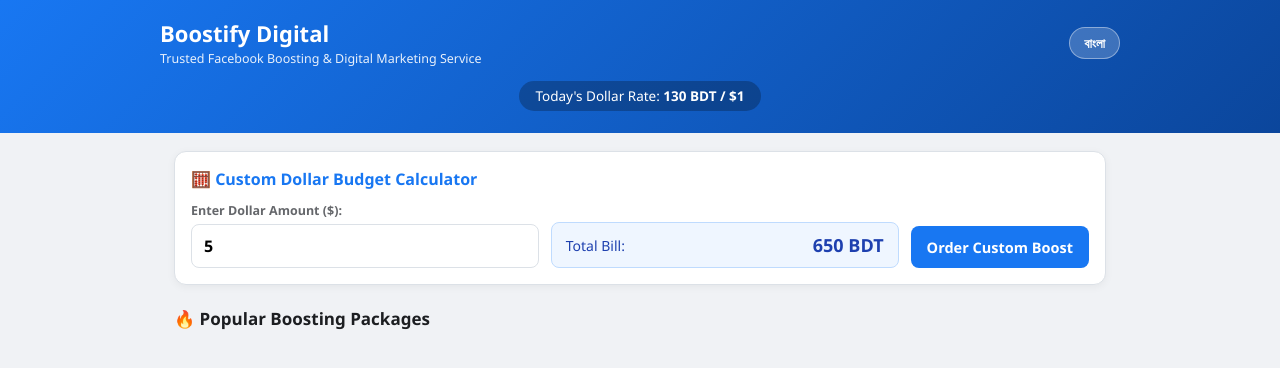
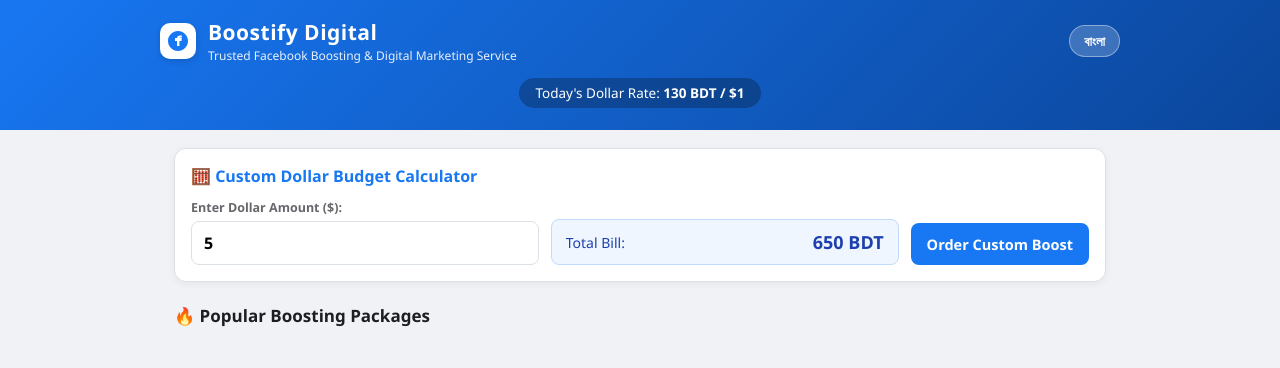
Before and after one commit to emonkhannk89-hue/Boostify-Digital-, a plain HTML site: page index.html in a window 1280 px wide. Both pictures are taken after a click on the button "English". Drawn offline with Linux system fonts and the light colour scheme; no server answers.

Commit message:
Add files via upload

```diff
--- a/index.html
+++ b/index.html
@@ -11,40 +11,46 @@
   <!-- Top Header -->
   <header class="header">
     <div class="header-top">
-      <div class="brand">
-        <h1>Boostify Digital</h1>
-        <p data-bn="বিশ্বস্ত ফেসবুক বুস্টিং ও ডিজিটাল মার্কেটিং সার্ভিস" data-en="Trusted Facebook Boosting & Digital Marketing Service">বিশ্বস্ত ফেসবুক বুস্টিং ও ডিজিটাল মার্কেটিং সার্ভিস</p>
+      <!-- Logo & Brand Name -->
+      <div class="brand-box">
+        <svg class="site-logo" viewBox="0 0 24 24" width="36" height="36" fill="currentColor">
+          <path d="M12 2C6.48 2 2 6.48 2 12s4.48 10 10 10 10-4.48 10-10S17.52 2 12 2zm-1 14.93v-4.93H9v-3h2V9.5c0-1.99 1.19-3.1 3-3.1.87 0 1.62.06 1.84.09v2.13h-1.26c-.97 0-1.16.46-1.16 1.14V9h2.38l-.31 3h-2.07v4.93h-2.38z"/>
+        </svg>
+        <div>
+          <h1>Boostify Digital</h1>
+          <p id="siteTagline">বিশ্বস্ত ফেসবুক বুস্টিং ও ডিজিটাল মার্কেটিং সার্ভিস</p>
+        </div>
       </div>
       <button id="langToggle" class="lang-btn" onclick="toggleLanguage()">English</button>
     </div>
     <div class="rate-pill">
-      <span data-bn="আজকের ডলার রেট:" data-en="Today's Dollar Rate:">আজকের ডলার রেট:</span>
-      <strong><span id="liveRate">130</span> <span data-bn="টাকা / $1" data-en="BDT / $1">টাকা / $1</span></strong>
+      <span id="rateLabel">আজকের ডলার রেট:</span>
+      <strong><span id="liveRate">130</span> <span id="rateUnit">টাকা / $1</span></strong>
     </div>
   </header>
 
   <main class="container">
     <!-- Custom Dollar Calculator -->
     <section class="calc-card">
-      <h2 data-bn="🧮 কাস্টম ডলার বাজেট ক্যালকুলেটর" data-en="🧮 Custom Dollar Budget Calculator">🧮 কাস্টম ডলার বাজেট ক্যালকুলেটর</h2>
+      <h2 id="calcTitle">🧮 কাস্টম ডলার বাজেট ক্যালকুলেটর</h2>
       <div class="calc-grid">
         <div class="input-wrap">
-          <label data-bn="কত ডলার বুস্ট করবেন ($):" data-en="Enter Dollar Amount ($):">কত ডলার বুস্ট করবেন ($):</label>
+          <label id="calcLabel">কত ডলার বুস্ট করবেন ($):</label>
           <input type="number" id="customDollar" value="5" min="1" oninput="updateCustomCalc()" />
         </div>
         <div class="total-box">
-          <span data-bn="সর্বমোট বিল:" data-en="Total Bill:">সর্বমোট বিল:</span>
-          <strong><span id="customTotalTaka">650</span> <span data-bn="টাকা" data-en="BDT">টাকা</span></strong>
+          <span id="totalLabel">সর্বমোট বিল:</span>
+          <strong><span id="customTotalTaka">650</span> <span id="currencyLabel">টাকা</span></strong>
         </div>
-        <button class="btn-primary" onclick="orderCustomDollar()" data-bn="কাস্টম অর্ডার করুন" data-en="Order Custom Boost">কাস্টম অর্ডার করুন</button>
+        <button id="customOrderBtn" class="btn-primary" onclick="orderCustomDollar()">কাস্টম অর্ডার করুন</button>
       </div>
     </section>
 
     <!-- Packages Section -->
     <section>
-      <h2 class="section-title" data-bn="🔥 জনপ্রিয় বুস্টিং প্যাকেজসমূহ" data-en="🔥 Popular Boosting Packages">🔥 জনপ্রিয় বুস্টিং প্যাকেজসমূহ</h2>
+      <h2 id="pkgSectionTitle" class="section-title">🔥 জনপ্রিয় বুস্টিং প্যাকেজসমূহ</h2>
       <div id="packagesGrid" class="packages-grid">
-        <p class="loading-text" data-bn="প্যাকেজ লোড হচ্ছে..." data-en="Loading packages...">প্যাকেজ লোড হচ্ছে...</p>
+        <p class="loading-text" id="loadingText">প্যাকেজ লোড হচ্ছে...</p>
       </div>
     </section>
   </main>
@@ -56,36 +62,36 @@
       <p id="modalPkgPrice" class="modal-price"></p>
 
       <div class="payment-info-box">
-        <p data-bn="নিচের নম্বরে Send Money / Cash In করুন:" data-en="Send Money to the number below:">নিচের নম্বরে Send Money / Cash In করুন:</p>
+        <p id="payInstruction">নিচের নম্বরে Send Money / Cash In করুন:</p>
         <div class="pay-number-row">
           <strong id="displayPayNumber">01815395746</strong>
-          <button type="button" class="copy-btn" onclick="copyPayNumber()" data-bn="কপি" data-en="Copy">কপি</button>
+          <button type="button" class="copy-btn" id="copyBtnText" onclick="copyPayNumber()">কপি</button>
         </div>
-        <small data-bn="(bKash / Nagad / Rocket Personal)" data-en="(bKash / Nagad / Rocket Personal)">(bKash / Nagad / Rocket Personal)</small>
+        <small>(bKash / Nagad / Rocket Personal)</small>
       </div>
 
       <form id="orderForm" onsubmit="submitOrder(event)">
         <div class="form-group">
-          <label data-bn="আপনার নাম *" data-en="Your Name *">আপনার নাম *</label>
+          <label id="labelName">আপনার নাম *</label>
           <input type="text" id="custName" required placeholder="Name" />
         </div>
         <div class="form-group">
-          <label data-bn="ফেসবুক পেজ বা পোস্টের লিংক *" data-en="Facebook Page or Post Link *">ফেসবুক পেজ বা পোস্টের লিংক *</label>
+          <label id="labelLink">ফেসবুক পেজ বা পোস্টের লিংক *</label>
           <input type="url" id="custLink" required placeholder="https://facebook.com/..." />
         </div>
         <div class="form-group">
-          <label data-bn="আপনার মোবাইল / WhatsApp নম্বর *" data-en="Your Mobile / WhatsApp Number *">আপনার মোবাইল / WhatsApp নম্বর *</label>
+          <label id="labelPhone">আপনার মোবাইল / WhatsApp নম্বর *</label>
           <input type="tel" id="custPhone" required placeholder="01XXXXXXXXX" />
         </div>
         <div class="form-group">
-          <label data-bn="পেমেন্টের সময় ও নিয়ম সিলেক্ট করুন *" data-en="Select Payment Time *">পেমেন্টের সময় ও নিয়ম সিলেক্ট করুন *</label>
+          <label id="labelPayTiming">পেমেন্টের সময় ও নিয়ম সিলেক্ট করুন *</label>
           <select id="paymentTiming" required>
             <option value="Paid Before Work (কাজ শুরুর আগে পেমেন্ট)">কাজ শুরুর আগেই পেমেন্ট সম্পন্ন করেছি (Paid Before)</option>
             <option value="Pay After Work (কাজ শেষে পেমেন্ট)">কাজ সম্পূর্ণ হওয়ার পরে পেমেন্ট করব (Pay After Work)</option>
           </select>
         </div>
         <div class="form-group">
-          <label data-bn="পেমেন্ট মেথড *" data-en="Payment Method *">পেমেন্ট মেথড *</label>
+          <label id="labelPayMethod">পেমেন্ট মেথড *</label>
           <select id="payMethod">
             <option value="bKash">bKash (বিকাশ)</option>
             <option value="Nagad">Nagad (নগদ)</option>
@@ -94,12 +100,12 @@
           </select>
         </div>
         <div class="form-group">
-          <label data-bn="যে নম্বর থেকে টাকা পাঠিয়েছেন বা TrxID *" data-en="Sender Number or TrxID *">যে নম্বর থেকে টাকা পাঠিয়েছেন বা TrxID *</label>
-          <input type="text" id="trxInfo" placeholder="017XXXXXXXX / TrxID (পরে দিলে 'Later' লিখুন)" />
+          <label id="labelTrx">যে নম্বর থেকে টাকা পাঠিয়েছেন বা TrxID *</label>
+          <input type="text" id="trxInfo" placeholder="017XXXXXXXX / TrxID" />
         </div>
 
-        <button type="submit" id="submitOrderBtn" class="btn-primary" data-bn="অর্ডার কনফার্ম করুন" data-en="Confirm Order">অর্ডার কনফার্ম করুন</button>
-        <button type="button" class="btn-secondary" onclick="closeOrderModal()" data-bn="বাতিল করুন" data-en="Cancel">বাতিল করুন</button>
+        <button type="submit" id="submitOrderBtn" class="btn-primary">অর্ডার কনফার্ম করুন</button>
+        <button type="button" class="btn-secondary" id="cancelBtnText" onclick="closeOrderModal()">বাতিল করুন</button>
       </form>
     </div>
   </div>
--- a/script.js
+++ b/script.js
@@ -6,35 +6,62 @@ let currentLang = "bn";
 let dollarRate = 130;
 let paymentNumber = "01815395746";
 let packagesList = [];
-let activeOrder = { title: "", price: 0, dollars: 0 };
+let activeOrder = { titleBn: "", titleEn: "", price: 0, dollars: 0 };
 
-const defaultPackages = {
-  pkg1: {
-    title_bn: "স্টার্টার বুস্ট ($৫)",
-    title_en: "Starter Boost ($5)",
-    desc_bn: "নতুন পেজ বা পোস্টের রিচ ও এঙ্গেজমেন্ট বাড়ানোর জন্য সেরা প্যাকেজ।",
-    desc_en: "Best package to increase reach and engagement for new pages or posts.",
-    dollars: 5,
-    discount: 50,
-    img: "https://images.unsplash.com/photo-1611162617474-5b21e879e113?w=600&q=80"
+const translations = {
+  bn: {
+    tagline: "বিশ্বস্ত ফেসবুক বুস্টিং ও ডিজিটাল মার্কেটিং সার্ভিস",
+    rateLabel: "আজকের ডলার রেট:",
+    rateUnit: "টাকা / $1",
+    calcTitle: "🧮 কাস্টম ডলার বাজেট ক্যালকুলেটর",
+    calcLabel: "কত ডলার বুস্ট করবেন ($):",
+    totalLabel: "সর্বমোট বিল:",
+    currency: "টাকা",
+    customOrderBtn: "কাস্টম অর্ডার করুন",
+    pkgSectionTitle: "🔥 জনপ্রিয় বুস্টিং প্যাকেজসমূহ",
+    loadingText: "প্যাকেজ লোড হচ্ছে...",
+    payInstruction: "নিচের নম্বরে Send Money / Cash In করুন:",
+    copyBtn: "কপি",
+    labelName: "আপনার নাম *",
+    labelLink: "ফেসবুক পেজ বা পোস্টের লিংক *",
+    labelPhone: "আপনার মোবাইল / WhatsApp নম্বর *",
+    labelPayTiming: "পেমেন্টের সময় ও নিয়ম সিলেক্ট করুন *",
+    labelPayMethod: "পেমেন্ট মেথড *",
+    labelTrx: "যে নম্বর থেকে টাকা পাঠিয়েছেন বা TrxID *",
+    confirmOrderBtn: "অর্ডার কনফার্ম করুন",
+    cancelBtn: "বাতিল করুন",
+    timing1: "কাজ শুরুর আগেই পেমেন্ট সম্পন্ন করেছি (Paid Before)",
+    timing2: "কাজ সম্পূর্ণ হওয়ার পরে পেমেন্ট করব (Pay After Work)",
+    toastCopy: "✅ নম্বর কপি হয়েছে: ",
+    toastSuccess: "🎉 অর্ডার সফলভাবে জমা হয়েছে!",
+    submitting: "সাবমিট হচ্ছে..."
   },
-  pkg2: {
-    title_bn: "বিজনেস গ্রোথ ($১০)",
-    title_en: "Business Growth ($10)",
-    desc_bn: "টার্গেটেড কাস্টমার এবং ইনবক্স মেসেজ বা সেল বৃদ্ধির জন্য প্রফেশনাল ক্যাম্পেইন।",
-    desc_en: "Professional campaign for targeted customers and higher inbox messages/sales.",
-    dollars: 10,
-    discount: 100,
-    img: "https://images.unsplash.com/photo-1460925895917-afdab827c52f?w=600&q=80"
-  },
-  pkg3: {
-    title_bn: "প্রো ভাইরাল প্যাক ($২০)",
-    title_en: "Pro Viral Pack ($20)",
-    desc_bn: "বড় বাজেটের অ্যাড রান এবং সর্বোচ্চ সেলস কনভার্সনের জন্য ফুল সাপোর্ট।",
-    desc_en: "Full support for large budget ad campaigns and maximum sales conversion.",
-    dollars: 20,
-    discount: 200,
-    img: "https://images.unsplash.com/photo-1551288049-bebda4e38f71?w=600&q=80"
+  en: {
+    tagline: "Trusted Facebook Boosting & Digital Marketing Service",
+    rateLabel: "Today's Dollar Rate:",
+    rateUnit: "BDT / $1",
+    calcTitle: "🧮 Custom Dollar Budget Calculator",
+    calcLabel: "Enter Dollar Amount ($):",
+    totalLabel: "Total Bill:",
+    currency: "BDT",
+    customOrderBtn: "Order Custom Boost",
+    pkgSectionTitle: "🔥 Popular Boosting Packages",
+    loadingText: "Loading packages...",
+    payInstruction: "Send Money to the number below:",
+    copyBtn: "Copy",
+    labelName: "Your Name *",
+    labelLink: "Facebook Page or Post Link *",
+    labelPhone: "Your Mobile / WhatsApp Number *",
+    labelPayTiming: "Select Payment Time *",
+    labelPayMethod: "Payment Method *",
+    labelTrx: "Sender Number or TrxID *",
+    confirmOrderBtn: "Confirm Order",
+    cancelBtn: "Cancel",
+    timing1: "Paid Before Work",
+    timing2: "Pay After Work",
+    toastCopy: "✅ Number copied: ",
+    toastSuccess: "🎉 Order submitted successfully!",
+    submitting: "Submitting..."
   }
 };
 
@@ -49,9 +76,31 @@ function toggleLanguage() {
   currentLang = currentLang === "bn" ? "en" : "bn";
   document.getElementById("langToggle").innerText = currentLang === "bn" ? "English" : "বাংলা";
 
-  document.querySelectorAll("[data-bn]").forEach(el => {
-    el.innerText = el.getAttribute(`data-${currentLang}`);
-  });
+  const t = translations[currentLang];
+  document.getElementById("siteTagline").innerText = t.tagline;
+  document.getElementById("rateLabel").innerText = t.rateLabel;
+  document.getElementById("rateUnit").innerText = t.rateUnit;
+  document.getElementById("calcTitle").innerText = t.calcTitle;
+  document.getElementById("calcLabel").innerText = t.calcLabel;
+  document.getElementById("totalLabel").innerText = t.totalLabel;
+  document.getElementById("currencyLabel").innerText = t.currency;
+  document.getElementById("customOrderBtn").innerText = t.customOrderBtn;
+  document.getElementById("pkgSectionTitle").innerText = t.pkgSectionTitle;
+  document.getElementById("loadingText").innerText = t.loadingText;
+  document.getElementById("payInstruction").innerText = t.payInstruction;
+  document.getElementById("copyBtnText").innerText = t.copyBtn;
+  document.getElementById("labelName").innerText = t.labelName;
+  document.getElementById("labelLink").innerText = t.labelLink;
+  document.getElementById("labelPhone").innerText = t.labelPhone;
+  document.getElementById("labelPayTiming").innerText = t.labelPayTiming;
+  document.getElementById("labelPayMethod").innerText = t.labelPayMethod;
+  document.getElementById("labelTrx").innerText = t.labelTrx;
+  document.getElementById("submitOrderBtn").innerText = t.confirmOrderBtn;
+  document.getElementById("cancelBtnText").innerText = t.cancelBtn;
+
+  const timingSelect = document.getElementById("paymentTiming");
+  timingSelect.options[0].text = t.timing1;
+  timingSelect.options[1].text = t.timing2;
 
   renderPackages();
 }
@@ -63,11 +112,6 @@ async function loadSiteData() {
     if (settings) {
       if (settings.dollarRate) dollarRate = Number(settings.dollarRate);
       if (settings.paymentNumber) paymentNumber = settings.paymentNumber;
-    } else {
-      await fetch(`${DB_URL}/settings.json`, {
-        method: "PUT",
-        body: JSON.stringify({ dollarRate: 130, paymentNumber: "01815395746" })
-      });
     }
 
     document.getElementById("liveRate").innerText = dollarRate;
@@ -78,12 +122,6 @@ async function loadSiteData() {
     const pkgs = await pkgRes.json();
     if (pkgs) {
       packagesList = Object.keys(pkgs).map(key => ({ id: key, ...pkgs[key] }));
-    } else {
-      await fetch(`${DB_URL}/packages.json`, {
-        method: "PUT",
-        body: JSON.stringify(defaultPackages)
-      });
-      packagesList = Object.keys(defaultPackages).map(key => ({ id: key, ...defaultPackages[key] }));
     }
 
     renderPackages();
@@ -108,7 +146,7 @@ function renderPackages() {
 
     const title = currentLang === "bn" ? pkg.title_bn : pkg.title_en;
     const desc = currentLang === "bn" ? pkg.desc_bn : pkg.desc_en;
-    const currency = currentLang === "bn" ? "টাকা" : "BDT";
+    const currency = translations[currentLang].currency;
     const btnText = currentLang === "bn" ? "অর্ডার করুন" : "Order Now";
     const badgeText = currentLang === "bn" ? `$${pkg.dollars} অ্যাড বাজেট` : `$${pkg.dollars} Ad Budget`;
     const discText = currentLang === "bn" ? `(${discount} টাকা ছাড়!)` : `(${discount} BDT OFF!)`;
@@ -125,7 +163,7 @@ function renderPackages() {
             <span class="new-price">${finalPrice} ${currency}</span>
             ${discount > 0 ? `<span class="discount-tag">${discText}</span>` : ""}
           </div>
-          <button class="btn-primary" onclick="openOrderModal('${title.replace(/'/g, "\\'")}', ${finalPrice}, ${pkg.dollars})">${btnText}</button>
+          <button class="btn-primary" onclick="openOrderModal('${pkg.title_bn.replace(/'/g, "\\'")}', '${pkg.title_en.replace(/'/g, "\\'")}', ${finalPrice}, ${pkg.dollars})">${btnText}</button>
         </div>
       </div>
     `;
@@ -139,14 +177,16 @@ function orderCustomDollar() {
     return;
   }
   const total = Math.round(d * dollarRate);
-  const title = currentLang === "bn" ? `কাস্টম বুস্ট ($${d})` : `Custom Boost ($${d})`;
-  openOrderModal(title, total, d);
+  const titleBn = `কাস্টম বুস্ট ($${d})`;
+  const titleEn = `Custom Boost ($${d})`;
+  openOrderModal(titleBn, titleEn, total, d);
 }
 
-function openOrderModal(title, price, dollars) {
-  activeOrder = { title, price, dollars };
+function openOrderModal(titleBn, titleEn, price, dollars) {
+  const title = currentLang === "bn" ? titleBn : titleEn;
+  activeOrder = { titleBn, titleEn, price, dollars };
   document.getElementById("modalPkgName").innerText = title;
-  const currency = currentLang === "bn" ? "টাকা" : "BDT";
+  const currency = translations[currentLang].currency;
   const label = currentLang === "bn" ? "সর্বমোট পেমেন্ট:" : "Total Payment:";
   document.getElementById("modalPkgPrice").innerText = `${label} ${price} ${currency}`;
   document.getElementById("orderModal").style.display = "flex";
@@ -158,17 +198,17 @@ function closeOrderModal() {
 
 function copyPayNumber() {
   navigator.clipboard.writeText(paymentNumber);
-  showToast(currentLang === "bn" ? "✅ নম্বর কপি হয়েছে: " + paymentNumber : "✅ Number copied: " + paymentNumber);
+  showToast(translations[currentLang].toastCopy + paymentNumber);
 }
 
 async function submitOrder(e) {
   e.preventDefault();
   const btn = document.getElementById("submitOrderBtn");
   btn.disabled = true;
-  btn.innerText = currentLang === "bn" ? "সাবমিট হচ্ছে..." : "Submitting...";
+  btn.innerText = translations[currentLang].submitting;
 
   const orderData = {
-    package: activeOrder.title,
+    package: currentLang === "bn" ? activeOrder.titleBn : activeOrder.titleEn,
     dollars: activeOrder.dollars,
     amountTaka: activeOrder.price,
     name: document.getElementById("custName").value.trim(),
@@ -187,9 +227,10 @@ async function submitOrder(e) {
       body: JSON.stringify(orderData)
     });
 
+    const currencyText = currentLang === "bn" ? "টাকা" : "BDT";
     const tgMessage = `🔔 *নতুন অর্ডার এসেছে! (Boostify Digital)*\n\n` +
       `📦 *প্যাকেজ:* ${orderData.package}\n` +
-      `💰 *মোট বিল:* ${orderData.amountTaka} টাকা\n` +
+      `💰 *মোট বিল:* ${orderData.amountTaka} ${currencyText}\n` +
       `👤 *কাস্টমার নাম:* ${orderData.name}\n` +
       `📱 *ফোন:* ${orderData.phone}\n` +
       `🔗 *ফেসবুক লিংক:* ${orderData.fbLink}\n` +
@@ -209,12 +250,12 @@ async function submitOrder(e) {
 
     closeOrderModal();
     document.getElementById("orderForm").reset();
-    showToast(currentLang === "bn" ? "🎉 অর্ডার সফলভাবে জমা হয়েছে!" : "🎉 Order submitted successfully!");
+    showToast(translations[currentLang].toastSuccess);
   } catch (err) {
     alert("Error submitting order. Please try again.");
   } finally {
     btn.disabled = false;
-    btn.innerText = currentLang === "bn" ? "অর্ডার কনফার্ম করুন" : "Confirm Order";
+    btn.innerText = translations[currentLang].confirmOrderBtn;
   }
 }
 
--- a/style.css
+++ b/style.css
@@ -40,15 +40,30 @@ body {
   gap: 10px;
 }
 
-.brand h1 {
-  font-size: 22px;
-  font-weight: 800;
+.brand-box {
+  display: flex;
+  align-items: center;
+  gap: 12px;
 }
 
-.brand p {
-  font-size: 12.5px;
+.site-logo {
+  background: #ffffff;
+  color: var(--primary);
+  padding: 6px;
+  border-radius: 10px;
+  box-shadow: 0 2px 6px rgba(0,0,0,0.15);
+}
+
+.brand-box h1 {
+  font-size: 21px;
+  font-weight: 800;
+  letter-spacing: 0.5px;
+}
+
+.brand-box p {
+  font-size: 12px;
   opacity: 0.9;
-  margin-top: 2px;
+  margin-top: 1px;
 }
 
 .lang-btn {
@@ -162,7 +177,7 @@ body {
 
 .pkg-card img {
   width: 100%;
-  height: 160px;
+  height: 170px;
   object-fit: cover;
   background: #e5e7eb;
 }
```
Also changed, not shown: admin.html (+5 -4 lines).
